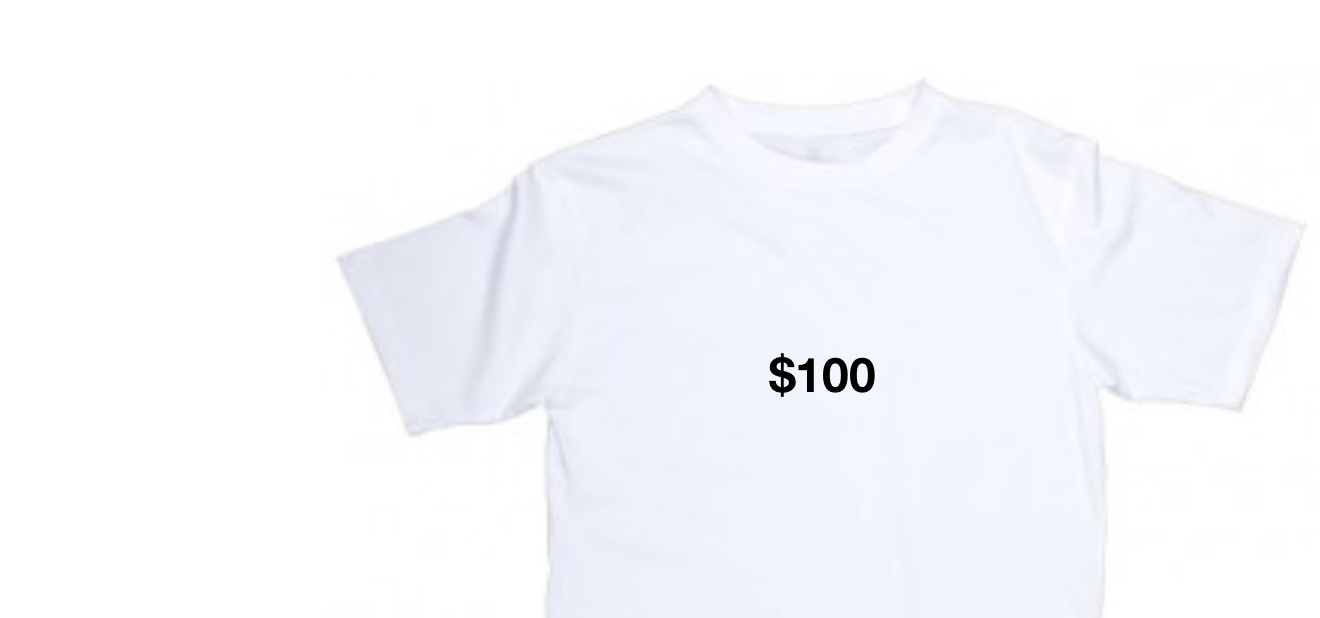
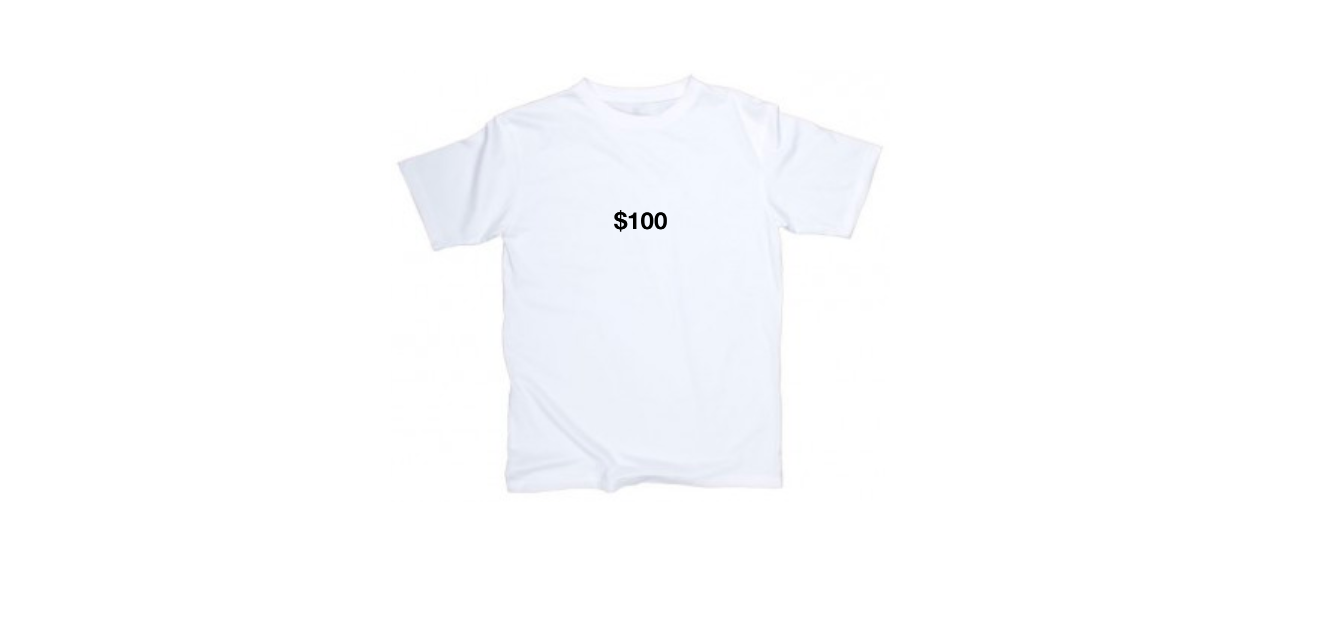
Before and after one commit to malachyd/malachyd.github.io, a plain HTML site: page index.html in a window 1280 px wide. Shown: the part 182-800 px from the top of the page, 1320 px wide, since content can reach past the window. Drawn offline with Linux system fonts and the light colour scheme.

Commit message:
Resized image

```diff
--- a/index.html
+++ b/index.html
@@ -12,7 +12,8 @@
  		 <p>CAPTL</p>
 	</div>
 	<div class="shirt_image">
-		<img src="captl_web.png" alt="$100 Shirt">
+		<img src="captl_web.png" alt="$100 Shirt" width="499" height="432">
+	</div>
 
 </body>
 </html>
--- a/styles.css
+++ b/styles.css
@@ -54,8 +54,10 @@ body {
 
 .shirt_image
 {
-	margin: auto;
+  	height: auto;
+  	margin: auto;
 	width: 50%;
+	text-align: center;
 }
 
 .name
```
